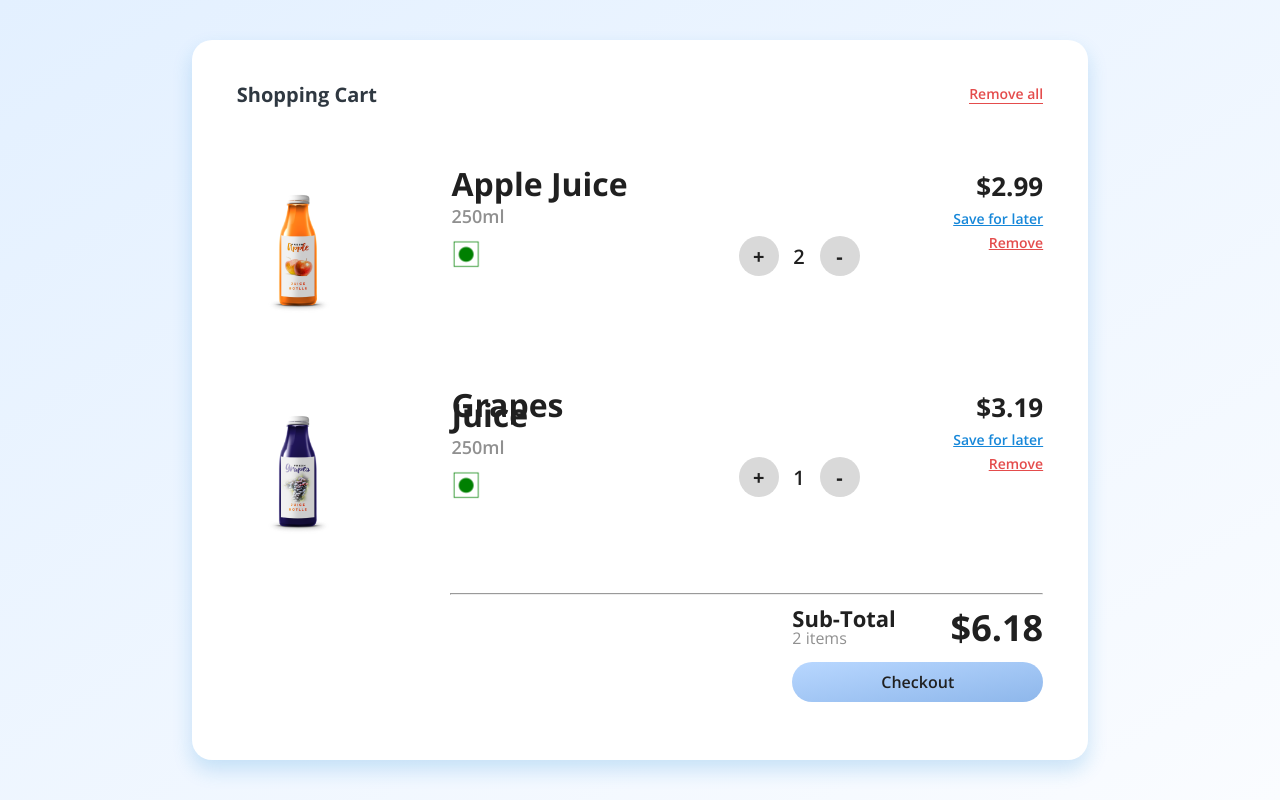
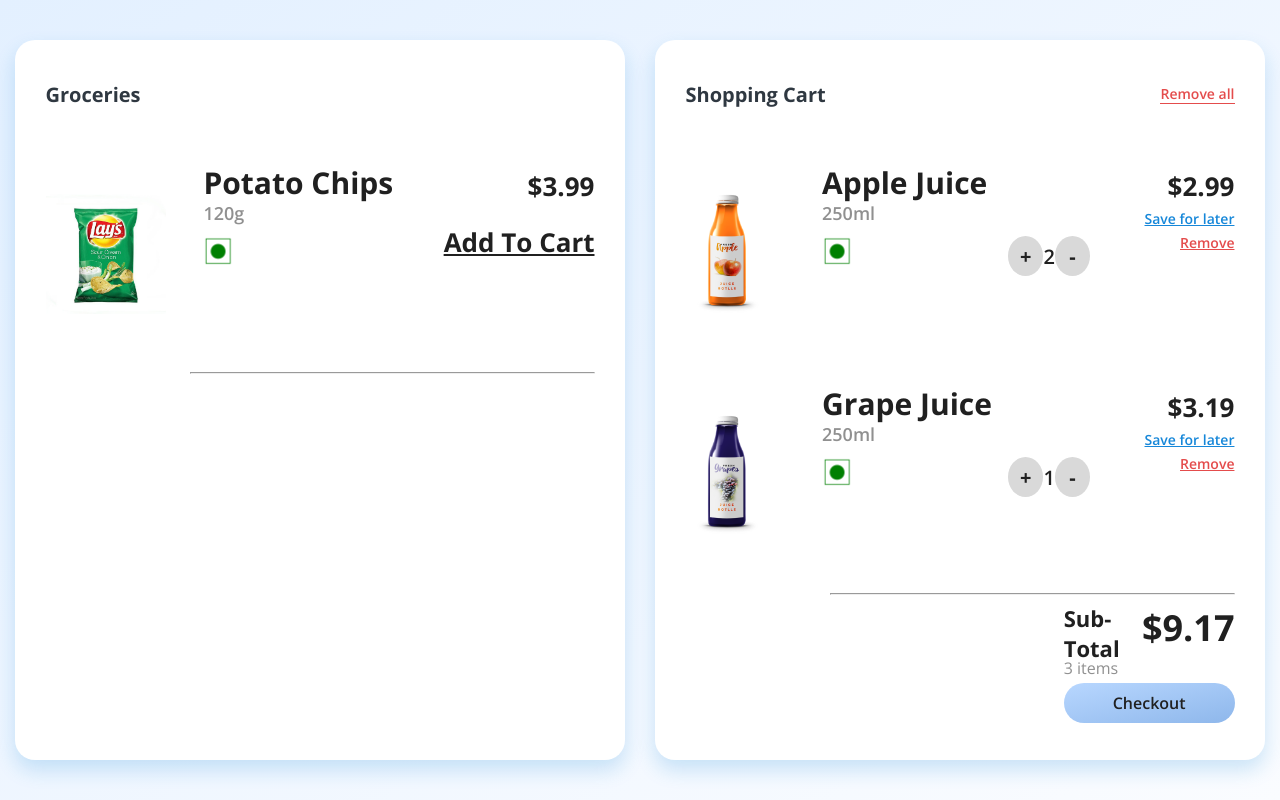
Before and after one commit to wwchiang/wwchiang.github.io, a plain HTML site: page index.html in a window 1280 px wide. Drawn offline with nearby package versions, Linux system fonts and the light colour scheme.

Commit message:
Added a side-by-side groceries list

```diff
--- a/index.html
+++ b/index.html
@@ -6,6 +6,27 @@
 	<link href="https://fonts.googleapis.com/css?family=Open+Sans:300,400,600,700,900" rel="stylesheet">
 </head>
 <body>
+	<div class="CartContainer">
+		<div class="Header">
+			<h3 class="Heading">Groceries</h3>
+		</div>
+
+		<div class="Cart-Items">
+			  <div class="image-box">
+				  <img src="images/chips.jpeg" style={{ height="120px" }} />
+			  </div>
+			  <div class="about_groceries">
+				  <h1 class="title">Potato Chips</h1>
+				  <h3 class="subtitle">120g</h3>
+				  <img src="images/veg.png" style={{ height="30px" }}/>
+			  </div>
+			  <div class="prices">
+				  <div class="amount">$3.99</div>
+				  <div class="amount"><u>Add To Cart</u></div>
+			  </div>
+		</div>
+	  <hr>
+ 	</div>
    <div class="CartContainer">
    	   <div class="Header">
    	   	<h3 class="Heading">Shopping Cart</h3>
@@ -38,7 +59,7 @@
    	   	  	<img src="images/grapes.png" style={{ height="120px" }} />
    	   	  </div>
    	   	  <div class="about">
-   	   	  	<h1 class="title">Grapes Juice</h1>
+   	   	  	<h1 class="title">Grape Juice</h1>
    	   	  	<h3 class="subtitle">250ml</h3>
    	   	  	<img src="images/veg.png" style={{ height="30px" }}/>
    	   	  </div>
@@ -58,9 +79,9 @@
    	 <div class="total">
    	 	<div>
    	 		<div class="Subtotal">Sub-Total</div>
-   	 		<div class="items">2 items</div>
+   	 		<div class="items">3 items</div>
    	 	</div>
-   	 	<div class="total-amount">$6.18</div>
+   	 	<div class="total-amount">$9.17</div>
    	 </div>
    	 <button class="button">Checkout</button></div>
    </div>
--- a/style.css
+++ b/style.css
@@ -9,11 +9,12 @@ body{
 }
 
 .CartContainer{
-	width: 70%;
+	width: 60%;
 	height: 90%;
 	background-color: #ffffff;
     border-radius: 20px;
     box-shadow: 0px 10px 20px #1687d933;
+	margin: 15px;
 }
 
 .Header{
@@ -57,10 +58,15 @@ body{
 	height: 100%;
 	width: 24%;
 }
+.about_groceries{
+	height: 100%;
+	width: 30%;
+}
 .title{
+	white-space: nowrap;
 	padding-top: 10px;
 	line-height: 10px;
-	font-size: 32px;
+	font-size: 30px;
 	font-family: 'Open Sans';
 	font-weight: 800;
 	color: #202020;
```
Also changed, not shown: images/chips.jpeg (added).
